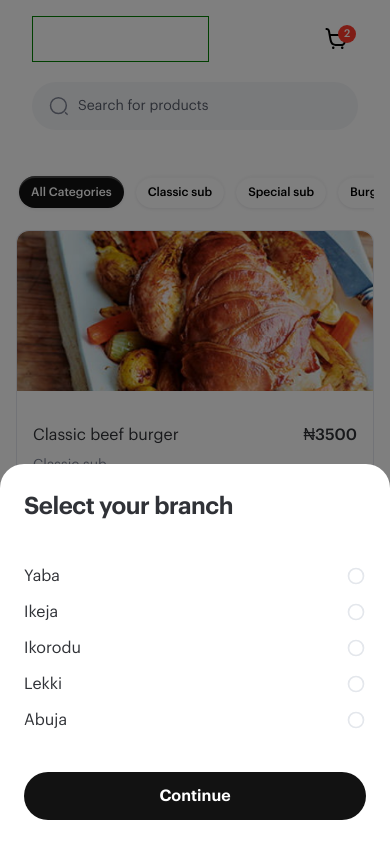
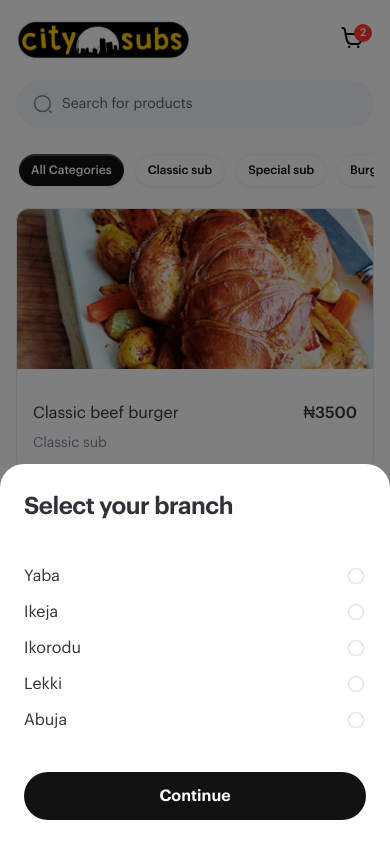
Before and after one commit to chrixempire/city-subs, a Nuxt app: page / in a window 390 px wide. Shown: the top 844 px of the page. Built offline with nearby package versions, Linux system fonts and the light colour scheme.

Commit message:
made new changes

```diff
--- a/components/Layouts/MobileTopDetails.vue
+++ b/components/Layouts/MobileTopDetails.vue
@@ -45,7 +45,7 @@ const navigateToNewPage = (e) => {
 
 <style scoped>
 .container {
-    margin: 16px 16px 20px 16px;
+    margin: 16px 0px 20px 0px;
 }
 
 .dashboard-wrapper {
@@ -74,9 +74,6 @@ section {
 
 }
 
-.logo-content {
-    border: 1px solid green;
-}
 
 .search-input {
     display: flex;
--- a/components/Layouts/TopDetails.vue
+++ b/components/Layouts/TopDetails.vue
@@ -55,7 +55,7 @@ const triggerCart = (e) => {
 .search-input {
     display: flex;
     position: relative;
-    width: 30%;
+    width: 50%;
 }
 
 .search-icon {
--- a/layouts/MainLayouts.vue
+++ b/layouts/MainLayouts.vue
@@ -2,8 +2,8 @@
     <div>
       <div class="top-details">
         <section class="top-detail">
-          <LayoutsTopDetails @openCart="openCartModal" class="desktop" />
-          <LayoutsMobileTopDetails @openCart="openCartModal" class="mobile" />
+            <LayoutsTopDetails v-if="!isMobile" @openCart="openCartModal" class="desktop" />
+        <LayoutsMobileTopDetails v-if="isMobile" @openCart="openCartModal" class="mobile" />
         </section>
         <div class="filter-tabs">
           <div v-for="(tab, index) in tabs" :key="index" class="tab" @click="toggleTab(index)" :class="{ clicked: activeTab === index }">
@@ -20,7 +20,7 @@
   </template>
 
   <script setup>
-  import { ref, defineEmits, defineProps } from 'vue';
+  import { ref, defineEmits, defineProps,  onMounted } from 'vue';
 
   const props = defineProps(['products', 'tabs']);
   const activeTab = ref(0);
@@ -35,9 +35,29 @@
   const openCartModal = () => {
       emit('openCartModal');
   };
+
+  const isMobile = ref(process.client ? window.innerWidth <= 450 : false);
+
+onMounted(() => {
+  if (process.client) {
+    const handleResize = () => {
+      isMobile.value = window.innerWidth <= 450;
+    };
+
+    window.addEventListener('resize', handleResize);
+
+    // Cleanup the event listener on component unmount
+    return () => {
+      window.removeEventListener('resize', handleResize);
+    };
+  }
+});
   </script>
 
 <style scoped>
+    .top-detail{
+        padding: 0px;
+    }
 .top-details {
     position: sticky;
     top: 0;
@@ -56,21 +76,10 @@
     gap: 8px;
 }
 
-.desktop {
-    display: block;
-}
 
-.mobile {
-    display: none;
-}
 
 @media screen and (max-width: 450px) {
-    .desktop{
-        display: none;
-    }
-    .mobile {
-        display: block;
-    }
+
     .top-details {
     position: sticky;
     top: 0;
@@ -78,7 +87,7 @@
     background: white;
     display: flex;
     flex-direction: column;
-    gap: 20px;
+    gap: 0px;
     padding:0px 16px 16px 16px ;
     transition: all 0.3s ease; /* Add a smooth transition */
 }
```
